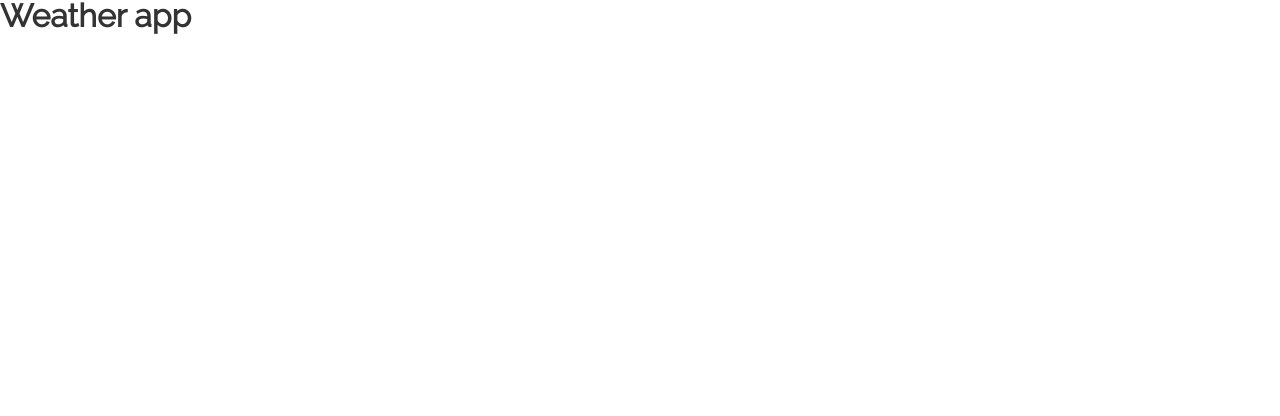
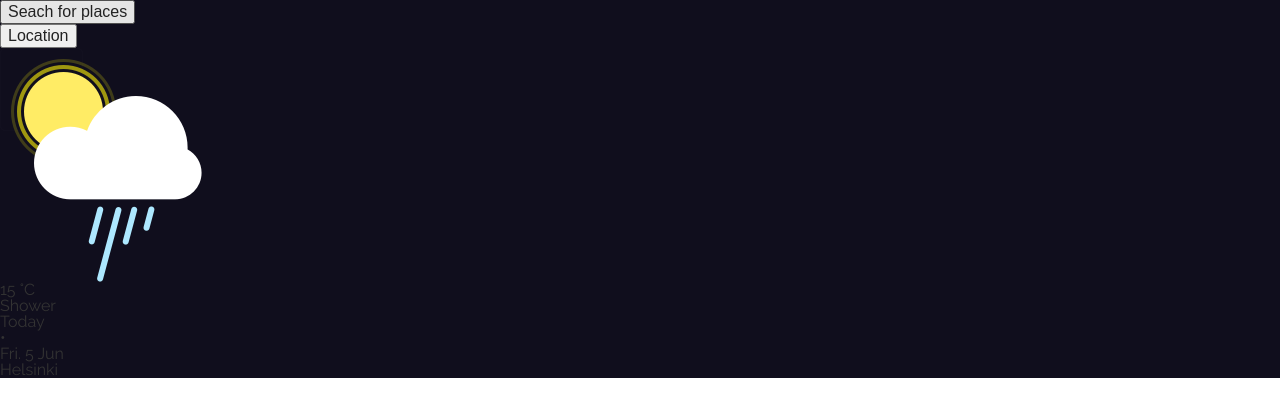
Before and after one commit to LuisDev2001/wheater-app-vue, a Vue app: page / in a window 1280 px wide. Shown: the top 416 px of the page. Built offline with nearby package versions, Linux system fonts and the light colour scheme.

Commit message:
feat: create structure for weather information

```diff
--- a/package.json
+++ b/package.json
@@ -10,7 +10,10 @@
     "core-js": "^3.6.5",
     "vue": "^3.0.0",
     "vue-router": "^4.0.0-0",
-    "vuex": "^4.0.0-0"
+    "vuex": "^4.0.0-0",
+    "@fortawesome/fontawesome-svg-core": "^1.2.35",
+    "@fortawesome/free-solid-svg-icons": "^5.15.3",
+    "@fortawesome/vue-fontawesome": "^3.0.0-3"
   },
   "devDependencies": {
     "@vue/cli-plugin-babel": "~4.5.0",
--- a/src/App.vue
+++ b/src/App.vue
@@ -4,4 +4,5 @@
 
 <style lang="scss">
 @import "~@/assets/sass/_base.scss";
+@import "~@/assets/sass/App.scss";
 </style>
--- /dev/null
+++ b/src/assets/sass/App.scss
@@ -0,0 +1,3 @@
+#app {
+  background: #100e1d;
+}
--- /dev/null
+++ b/src/components/Button/PxButton.vue
@@ -0,0 +1,16 @@
+<template>
+  <div class="container__button">
+    <button class="container__button-action">{{ textButton }}</button>
+  </div>
+</template>
+
+<script>
+export default {
+  name: "PxButton",
+  props: {
+    textButton: String,
+  },
+};
+</script>
+
+<style lang="scss" scoped></style>
--- /dev/null
+++ b/src/components/Button/PxLocation.vue
@@ -0,0 +1,13 @@
+<template>
+  <div class="weather__location">
+    <button>Location</button>
+  </div>
+</template>
+
+<script>
+export default {
+  name: "PxLocation",
+};
+</script>
+
+<style></style>
--- a/src/components/HelloWorld.vue
+++ /dev/null
@@ -1,16 +0,0 @@
-<template>
-  <div class="hello">
-    <h1>{{ msg }}</h1>
-  </div>
-</template>
-
-<script>
-export default {
-  name: "HelloWorld",
-  props: {
-    msg: String,
-  },
-};
-</script>
-
-<style scoped lang="scss"></style>
--- /dev/null
+++ b/src/components/ImageWeather/PxImageWeather.vue
@@ -0,0 +1,14 @@
+<template>
+  <div class="weather__image-type">
+    <img src="@/assets/img/Shower.png" alt="Image Weather" />
+  </div>
+</template>
+
+<script>
+export default {
+  name: "PxImageWeather",
+  props: {
+    urlImage: String,
+  },
+};
+</script>
--- /dev/null
+++ b/src/components/PxPrincipalInformationWeather.vue
@@ -0,0 +1,43 @@
+<template>
+  <section class="weather">
+    <div class="weather__search">
+      <PxButton textButton="Seach for places" />
+      <PxLocation />
+    </div>
+    <div class="weather__background"></div>
+
+    <PxImageWeather />
+
+    <div class="weather__information">
+      <p class="weather__information-temperature">15 <span>°C</span></p>
+      <p class="weather__information-type">
+        Shower
+      </p>
+      <div class="weather__information-date">
+        <p>Today</p>
+        <span>•</span>
+        <p>Fri. 5 Jun</p>
+      </div>
+      <p class="weather__information-ubication">
+        Helsinki
+      </p>
+    </div>
+  </section>
+</template>
+
+<script>
+import PxButton from "./Button/PxButton";
+import PxLocation from "./Button/PxLocation";
+import PxImageWeather from "./ImageWeather/PxImageWeather";
+
+export default {
+  name: "PxPrincipalInformationWeather",
+  components: {
+    PxButton,
+    PxLocation,
+    PxImageWeather,
+  },
+};
+</script>
+
+<style lang="scss" scoped></style>
--- a/src/views/About.vue
+++ /dev/null
@@ -1,5 +0,0 @@
-<template>
-  <div class="about">
-    <h1>This is an about page</h1>
-  </div>
-</template>
--- a/src/views/Home.vue
+++ b/src/views/Home.vue
@@ -1,17 +1,16 @@
 <template>
   <div class="home">
-    <HelloWorld msg="Weather app" />
+    <PxPrincipalInformationWeather />
   </div>
 </template>
 
 <script>
-// @ is an alias to /src
-import HelloWorld from "@/components/HelloWorld.vue";
+import PxPrincipalInformationWeather from "@/components/PxPrincipalInformationWeather";
 
 export default {
   name: "Home",
   components: {
-    HelloWorld,
+    PxPrincipalInformationWeather,
   },
 };
 </script>
```
Also changed, not shown: 1 other file (tests, documents, lock files or other folders).
